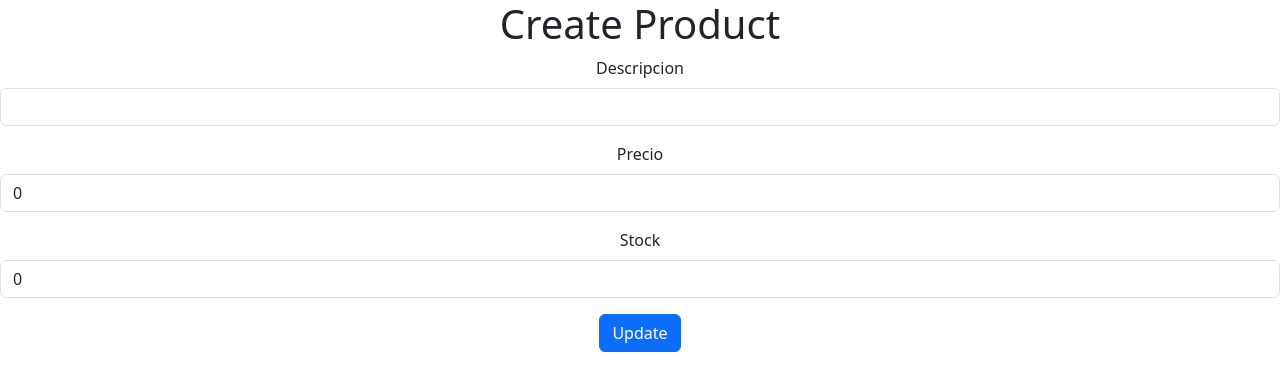
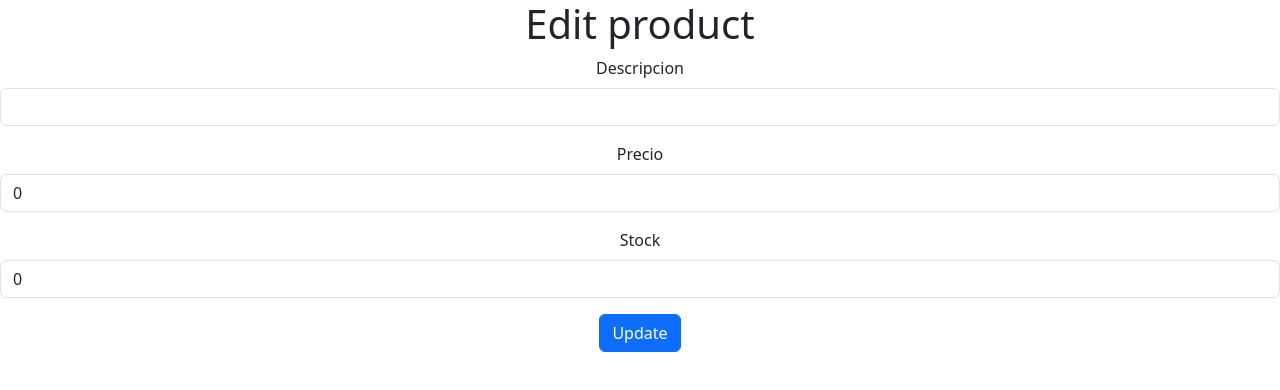
Before and after one commit to SergitoHD/CarroReactFirebase, a React (Create React App) app: page /edit/1 in a window 1280 px wide. Shown: the top 390 px of the page. Built offline with nearby package versions, Linux system fonts and the light colour scheme; no server answers; the database is empty.

Commit message:
Commit CRUD final

```diff
--- a/src/Components/Edit.js
+++ b/src/Components/Edit.js
@@ -41,7 +41,7 @@ const Edit = () => {
       <div>
         <div>
           <div>
-            <h1>Create Product</h1>
+            <h1>Edit product</h1>
             <form onSubmit={update}>
               <div className="mb-3">
                 <label className="form-label">Descripcion</label>
```
Also changed, not shown: src/Components/Show.js (+2 -8 lines).
